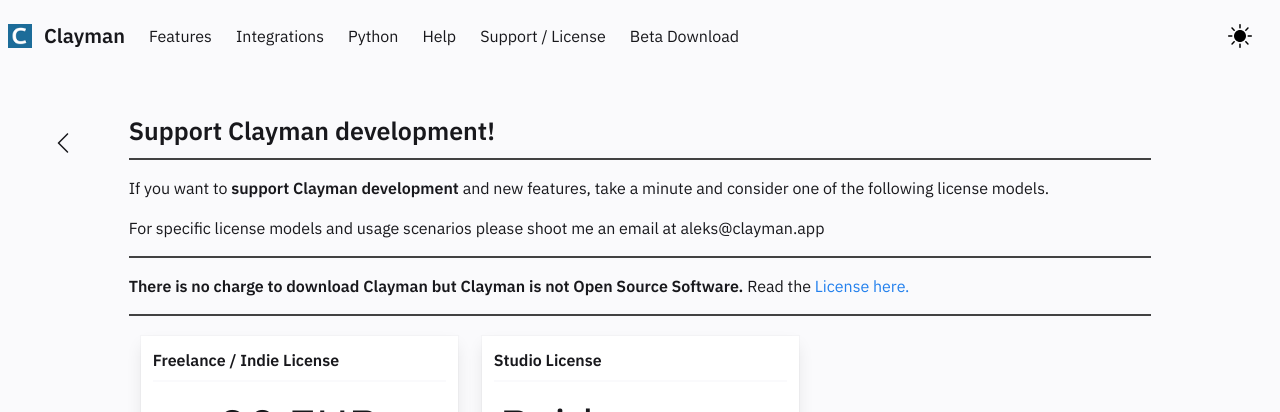
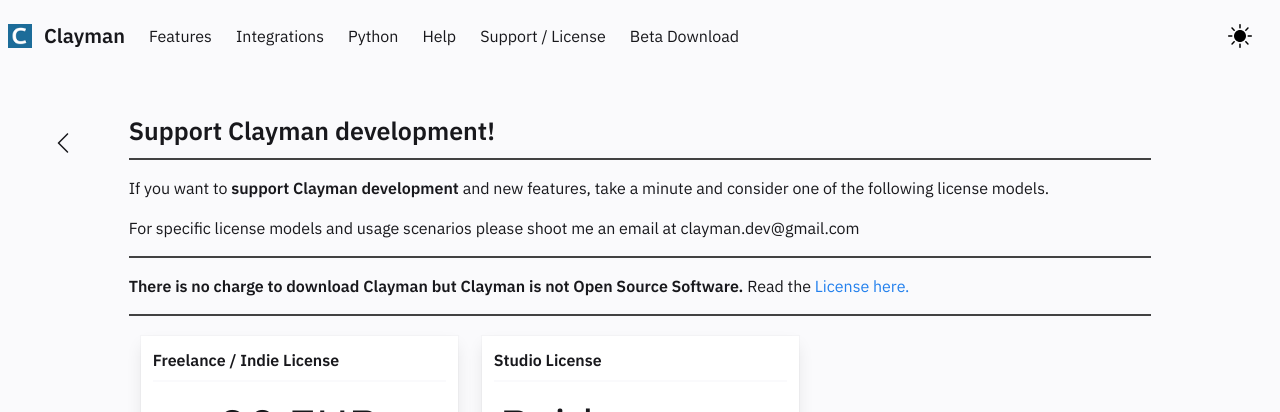
Before and after one commit to ddesmond/ClaymanWeb, a Jekyll site: the page built from _posts/2020-03-01-support.md, in a window 1280 px wide. Shown: the top 412 px of the page. Built offline with Jekyll 4.4.1, drawn with Linux system fonts in a browser that asks for light colours.

Commit message:
contacts

```diff
--- a/_posts/2020-03-01-support.md
+++ b/_posts/2020-03-01-support.md
@@ -6,7 +6,7 @@
 <hr style="background-color:#424242;">
 If you want to **support** **Clayman development** and new features, take a minute and consider one of the following license models.
 
-For specific license models and usage scenarios please shoot me an email at aleks@clayman.app
+For specific license models and usage scenarios please shoot me an email at clayman.dev@gmail.com
 <hr style="background-color:#424242;">
 <b>There is no charge to download Clayman but Clayman is not Open Source Software.</b> Read the  <a href="../support/license"> License here.</a>
 
```
Also changed, not shown: _posts/2020-03-01-company.md (+1 -0 lines).
